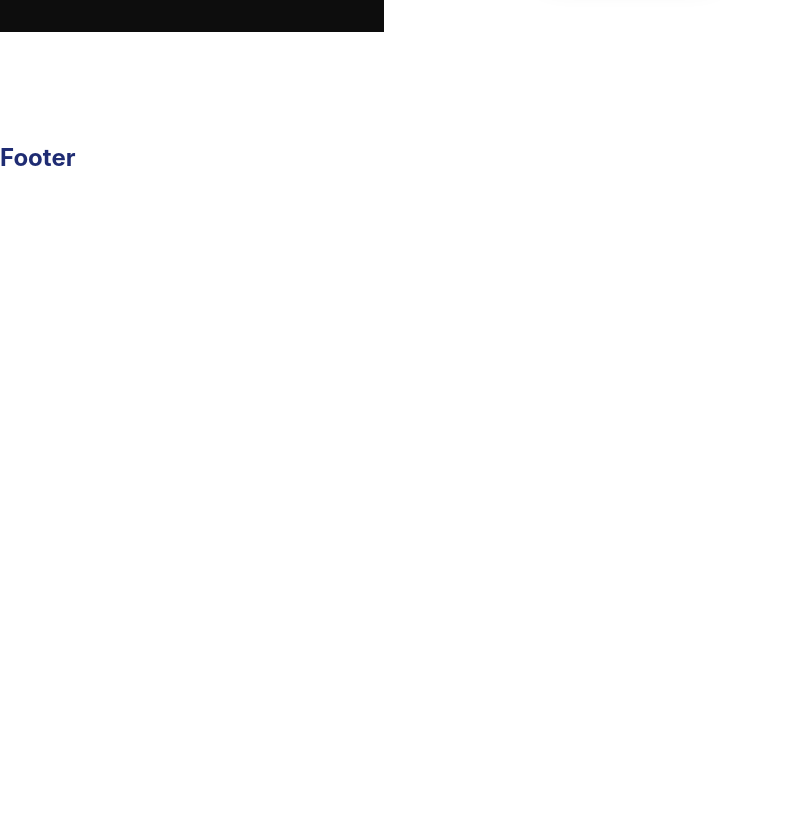
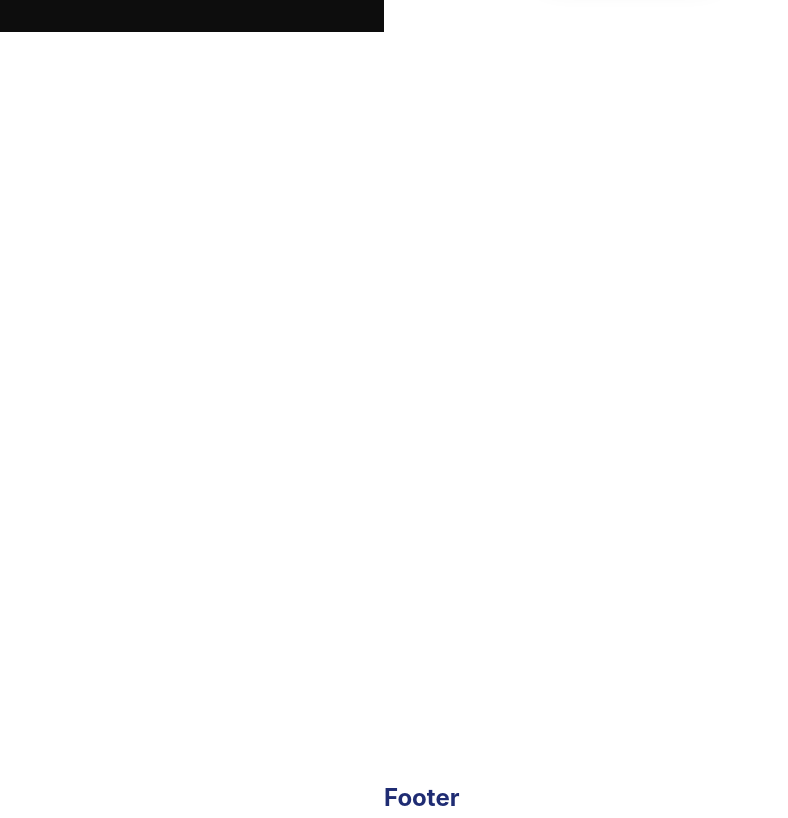
Before and after one commit to jjunior96/portfolio-test, a Gatsby site: page / in a window 1280 px wide. Shown: the part 768-1586 px from the top of the page, without its empty margins (0-788 px from the left). Before the commit the page ends 946 px from the top, so only its background shows below. Built offline with nearby package versions, Linux system fonts and the light colour scheme; Gatsby itself is replaced by a stand-in of ours.

```diff
--- a/src/components/Footer/styled.js
+++ b/src/components/Footer/styled.js
@@ -1,3 +1,6 @@
 import styled from 'styled-components';
 
-export const FooterWrapper = styled.footer``;
+export const FooterWrapper = styled.footer`
+  margin-left: 24rem;
+  margin-top: 100vh;
+`;
--- a/src/components/Layout/styled.js
+++ b/src/components/Layout/styled.js
@@ -1,6 +1,16 @@
 import styled from 'styled-components';
 
 export const LayoutWrapper = styled.section`
+  /* display: inline-grid;
+  grid-template-areas:
+    'sidebar' 'header' 'header'
+    'sidebar' 'galery' 'galery'
+    'sidebar' 'footer' 'footer'; */
+
+  /* grid-template-columns: auto auto auto; */
+  /* grid-template-rows: auto 100vh auto; */
+  /* grid-template-columns: 1fr 3fr; */
+
   /* padding: 32px;
   max-width: 1140px;
   margin: 0 auto; */
@@ -9,3 +19,23 @@ export const LayoutWrapper = styled.section`
     max-width: 100%;
   }
 `;
+
+export const LayoutHeader = styled.header`
+  /* display: grid; */
+  grid-area: header;
+`;
+
+export const LayoutSidebar = styled.aside`
+  /* display: grid; */
+  grid-area: sidebar;
+`;
+
+export const LayoutGalery = styled.main`
+  /* display: grid; */
+  grid-area: galery;
+`;
+
+export const LayoutFooter = styled.footer`
+  /* display: grid; */
+  /* grid-area: footer; */
+`;
```
Also changed, not shown: src/components/Galery/styled.js (+4 -4 lines), src/components/Layout/index.js (+10 -0 lines).
